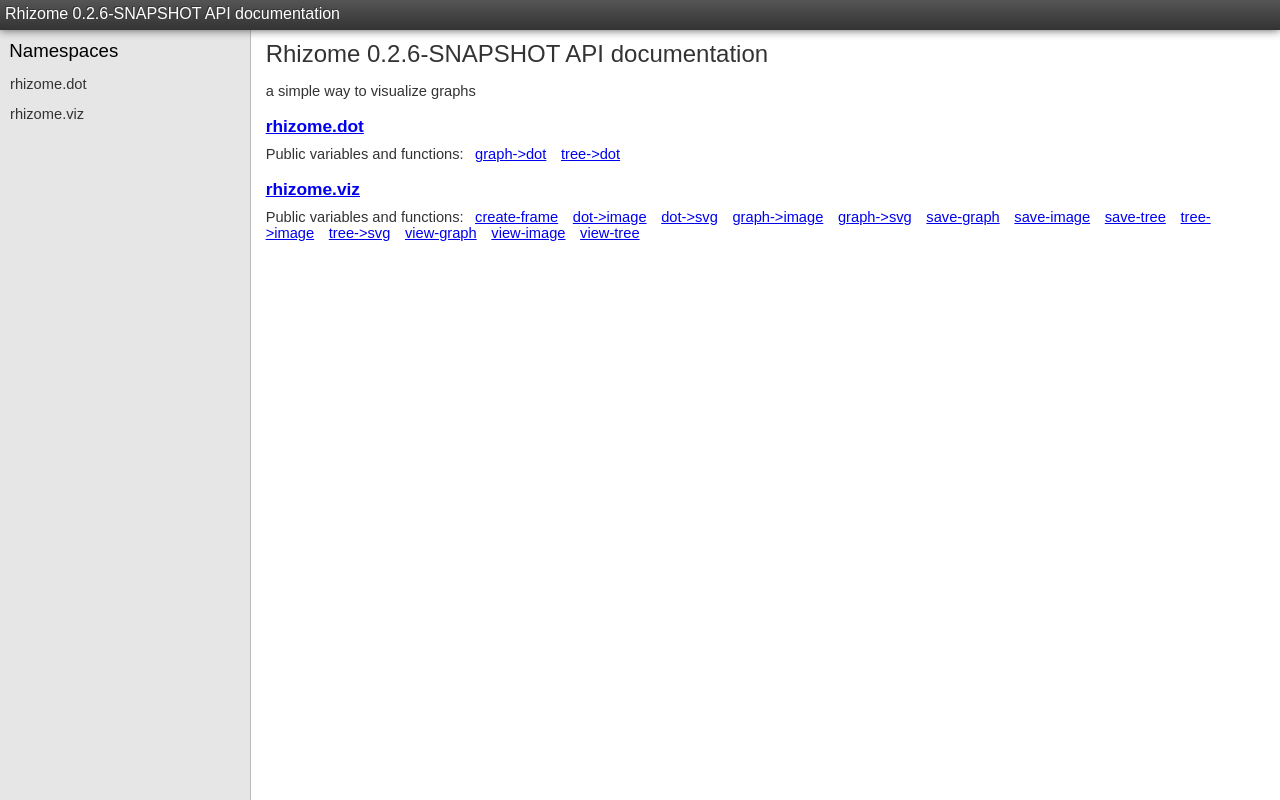
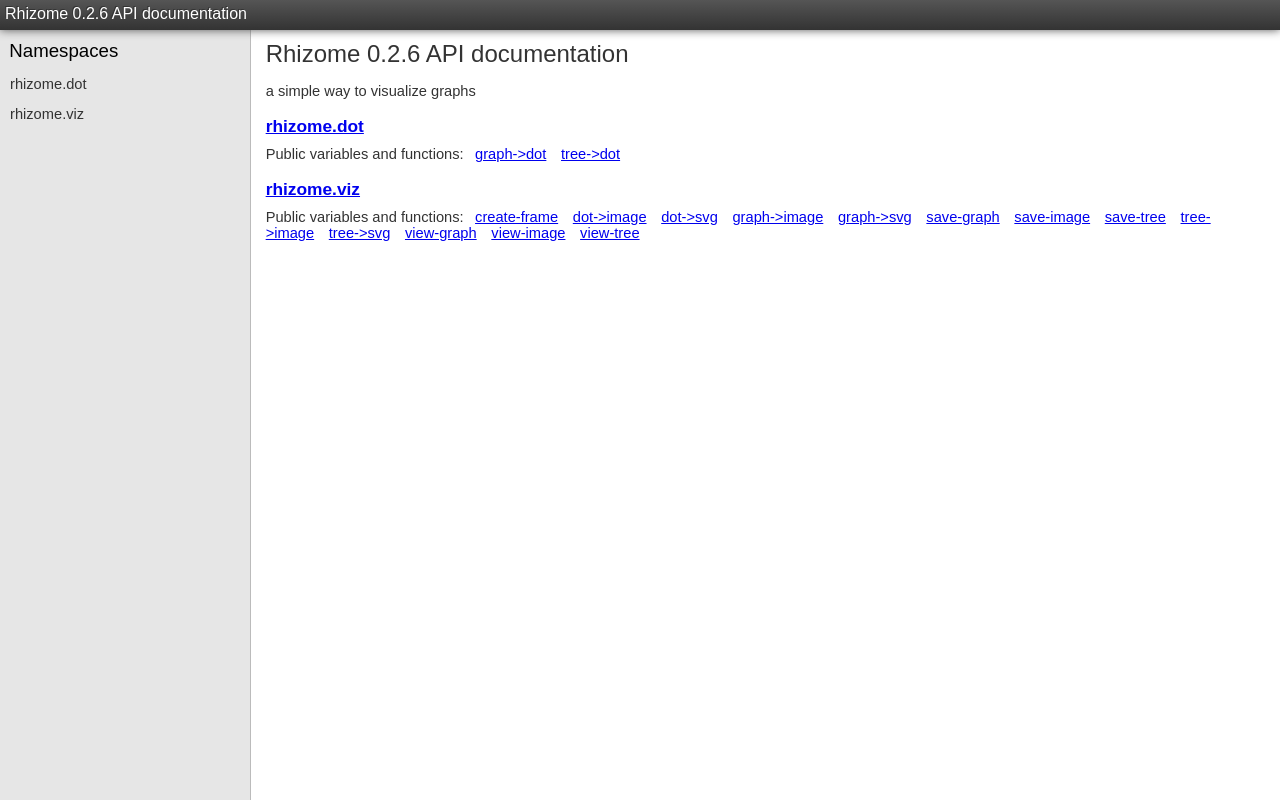
Before and after one commit to ztellman/rhizome, a plain HTML site: page index.html in a window 1280 px wide. Drawn offline with Linux system fonts and the light colour scheme.

Commit message:
update docs

```diff
--- a/index.html
+++ b/index.html
@@ -1,6 +1,6 @@
 <html lang="en">
   <head>
-    <title>Rhizome 0.2.6-SNAPSHOT API documentation</title>
+    <title>Rhizome 0.2.6 API documentation</title>
     <link href="css/default.css" type="text/css" rel="stylesheet" />
     <link href="css/codox-md.css" type="text/css" rel="stylesheet" />
     <script type="text/javascript" src="js/jquery.min.js"></script>
@@ -9,7 +9,7 @@
   <body>
     <header>
       <div id="header">
-        <h1 class="project-title">Rhizome 0.2.6-SNAPSHOT API documentation</h1>
+        <h1 class="project-title">Rhizome 0.2.6 API documentation</h1>
       </div>
     </header>
     <navigation>
@@ -22,7 +22,7 @@
     </navigation>
     <article>
       <div id="content" class="namespace-index">
-        <h2 class="project-title">Rhizome 0.2.6-SNAPSHOT API documentation</h2>
+        <h2 class="project-title">Rhizome 0.2.6 API documentation</h2>
         <div class="doc"><p>a simple way to visualize graphs</p>
 </div>
         <div class="project-namespaces">
```
Also changed, not shown: rhizome.dot.html (+1 -1 lines), rhizome.viz.html (+1 -1 lines).
